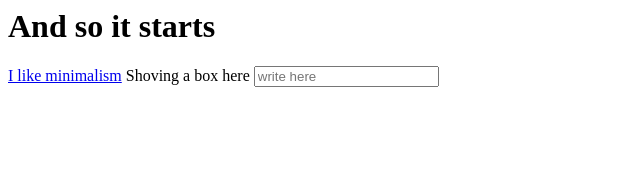
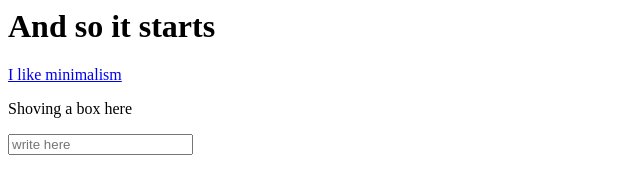
Before and after one commit to MarcusAorelius/hello-world, a plain HTML site: page index.html in a window 1280 px wide. Shown: the whole page, without its empty margins (0-640 px from the left). Drawn offline with Linux system fonts and the light colour scheme.

Commit message:
Update index.html

```diff
--- a/index.html
+++ b/index.html
@@ -3,7 +3,7 @@
   <body>
     <h1>And so it starts</h1>
     <a href="https://minimalissimo.com/" target=__blank>I like minimalism</a>
-    Shoving a box here
-    <input type="text" placeholder="write here">
+    <p>Shoving a box here</p>
+    <p><input type="text" placeholder="write here"></p>
   </body>
 </html>
```
